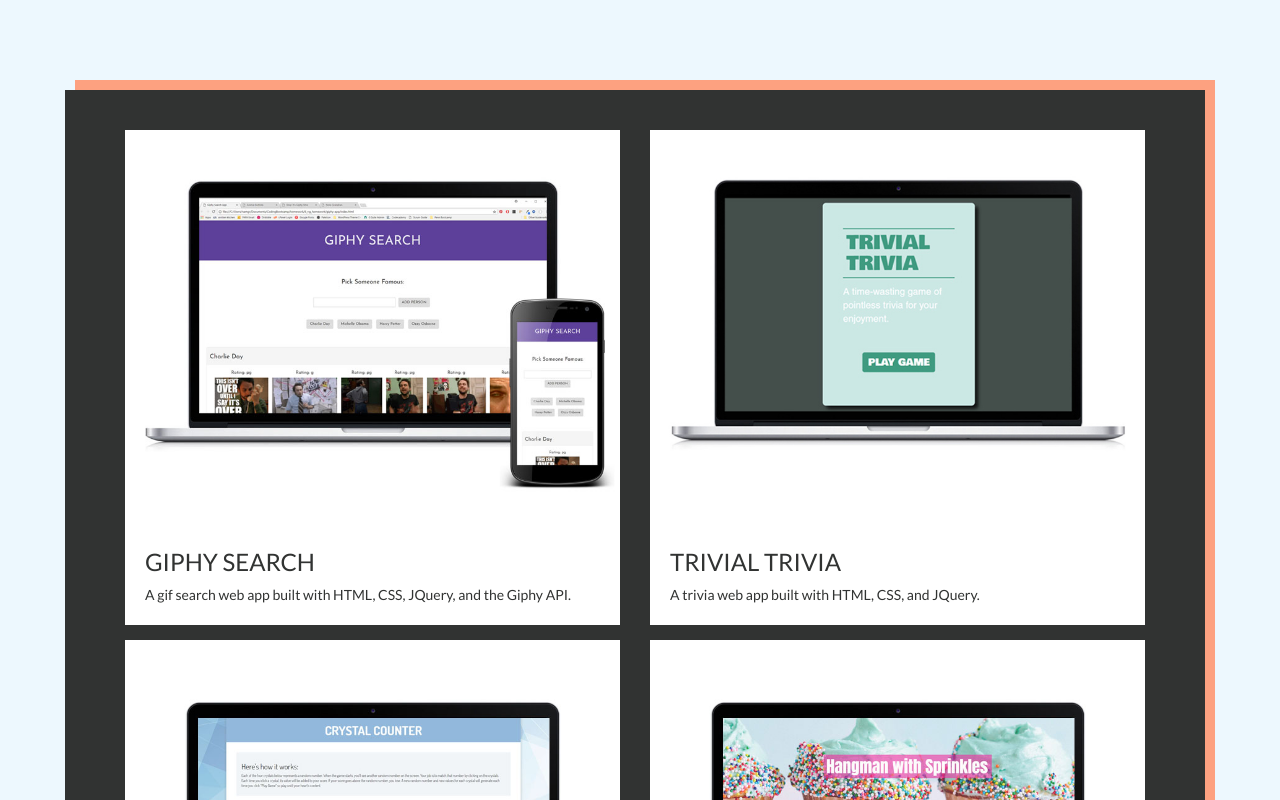
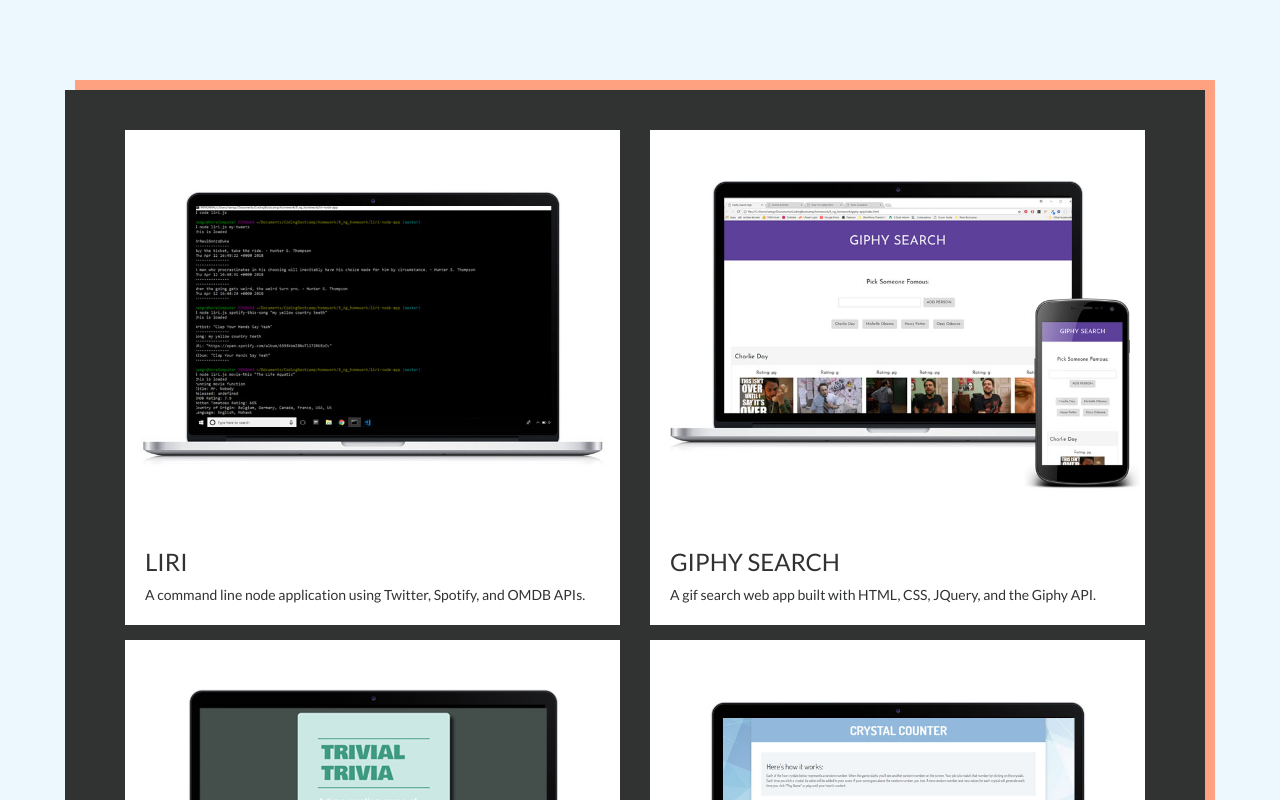
Before and after one commit to ngranahan/ngranahan.github.io, a plain HTML site: page portfolio.html in a window 1280 px wide. Shown: the part 540-1340 px from the top of the page. Drawn offline with nearby package versions, Linux system fonts and the light colour scheme.

Commit message:
added LIRI project to portfolio

```diff
--- a/portfolio.html
+++ b/portfolio.html
@@ -62,6 +62,16 @@
             <div class="row">
                 <div class="col-sm-6 relative project-card text-center">
                     <!-- portfolio section goes here -->
+                    <a href="https://github.com/ngranahan/liri-node-app">
+                        <img src="assets/images/liri-mockup.jpg" class="img-responsive">
+                    </a>
+                    <div class="absolute project-header text-left">
+                        <h3>LIRI</h3>
+                        <p>A command line node application using Twitter, Spotify, and OMDB APIs.</p>
+                    </div>
+                </div>
+                <div class="col-sm-6 relative project-card text-center">
+                    <!-- portfolio section goes here -->
                     <a href="https://ngranahan.github.io/giphy-app/">
                         <img src="assets/images/Giphy-Mockup.jpg" class="img-responsive">
                     </a>
@@ -70,6 +80,9 @@
                         <p>A gif search web app built with HTML, CSS, JQuery, and the Giphy API.</p>
                     </div>
                 </div>
+
+            </div>
+            <div class="row">
                 <div class="col-sm-6 relative project-card text-center">
                     <!-- portfolio section goes here -->
                     <a href="https://ngranahan.github.io/trivia-game/">
@@ -80,8 +93,6 @@
                         <p>A trivia web app built with HTML, CSS, and JQuery.</p>
                     </div>
                 </div>
-            </div>
-            <div class="row">
                 <div class="col-sm-6 relative project-card text-center">
                     <!-- portfolio section goes here -->
                     <a href="https://ngranahan.github.io/crystalcounter-game/">
@@ -92,6 +103,8 @@
                         <p>A counting game built with HTML, CSS, and JQuery.</p>
                     </div>
                 </div>
+            </div>
+            <div class="row">
                 <div class="col-sm-6 relative project-card text-center">
                     <!-- portfolio section goes here -->
                     <a href="https://ngranahan.github.io/hangman-game/">
```
Also changed, not shown: assets/images/TrainSchedule-Mockup.jpg (added), assets/images/liri-mockup.jpg (added).
